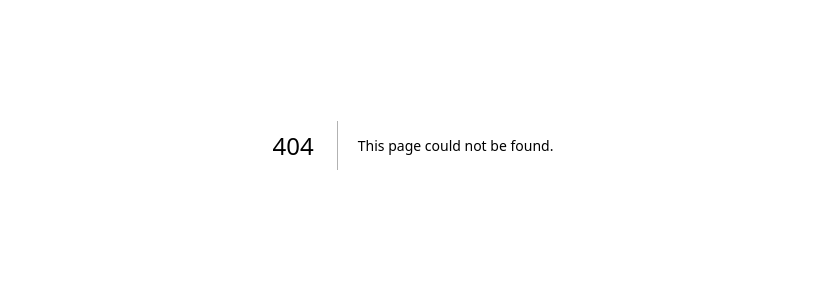
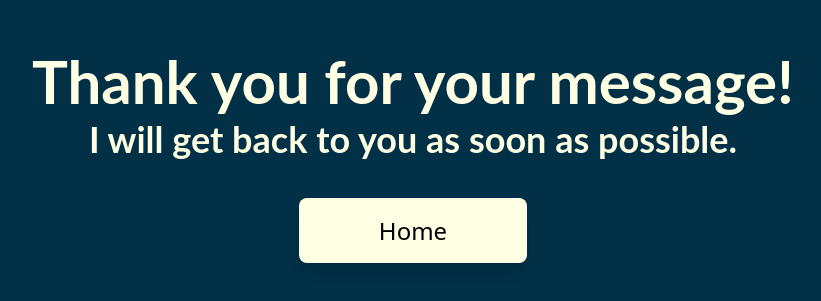
Before and after one commit to WahabJI/my-project, a Next.js app: page /Success in a window 1280 px wide. Before the commit this address had no page. Shown: the part 255-556 px from the top of the page, without its empty margins (227-1048 px from the left). Built offline with nearby package versions, Linux system fonts and the light colour scheme.

Commit message:
Added success page for redirect after form submission

```diff
--- a/components/sections/ContactSection.tsx
+++ b/components/sections/ContactSection.tsx
@@ -1,5 +1,5 @@
 import React, { useState} from 'react'
-
+import router from 'next/router'
 export const ContactSection = () => {
   const [name, setName] = useState('')
   const [email, setEmail] = useState('')
@@ -16,7 +16,9 @@ export const ContactSection = () => {
       method: 'POST',
       body: formData
     })
-    const res = await req.json()
+    if(req.status === 200) {
+      router.push('/Success')
+    }
   }
   return (
     <section id="contact" className="h-screen">
--- /dev/null
+++ b/pages/Success.tsx
@@ -0,0 +1,21 @@
+import React, {useState, useEffect} from 'react';
+import Link from 'next/link';
+
+export default function Success() {
+    const [isVisible, setIsVisible] = useState(false);
+
+    useEffect(() => {
+        setIsVisible(true);
+    }, []);
+    return(
+        <section className="bg-cblue h-screen flex flex-col justify-center items-center">
+            <div className={`p-2 transform transition-all duration-500 delay-300 ${isVisible ? 'translate-y-0 opacity-100' : 'translate-y-10 opacity-0'}`}>
+                <h1 className="text-4xl md:text-6xl text-beige text-center font-title font-bold">Thank you for your message!</h1>
+                <p className="text-2xl md:text-4xl text-beige text-center font-title font-bold mt-2">I will get back to you as soon as possible.</p>
+            </div>
+            <div className={`mt-12 transform transition-all duration-500 delay-300 ${isVisible ? 'translate-y-0 opacity-100' : 'translate-y-10 opacity-0'}`}>
+                <Link href="/"><span className="bg-beige px-20 py-4 rounded-lg text-black lg:text-2xl shadow-lg hover:animate-pulse duration-500">Home</span></Link>
+            </div>
+        </section>
+    );
+}
```
Also changed, not shown: styles/globals.css (+0 -12 lines).
